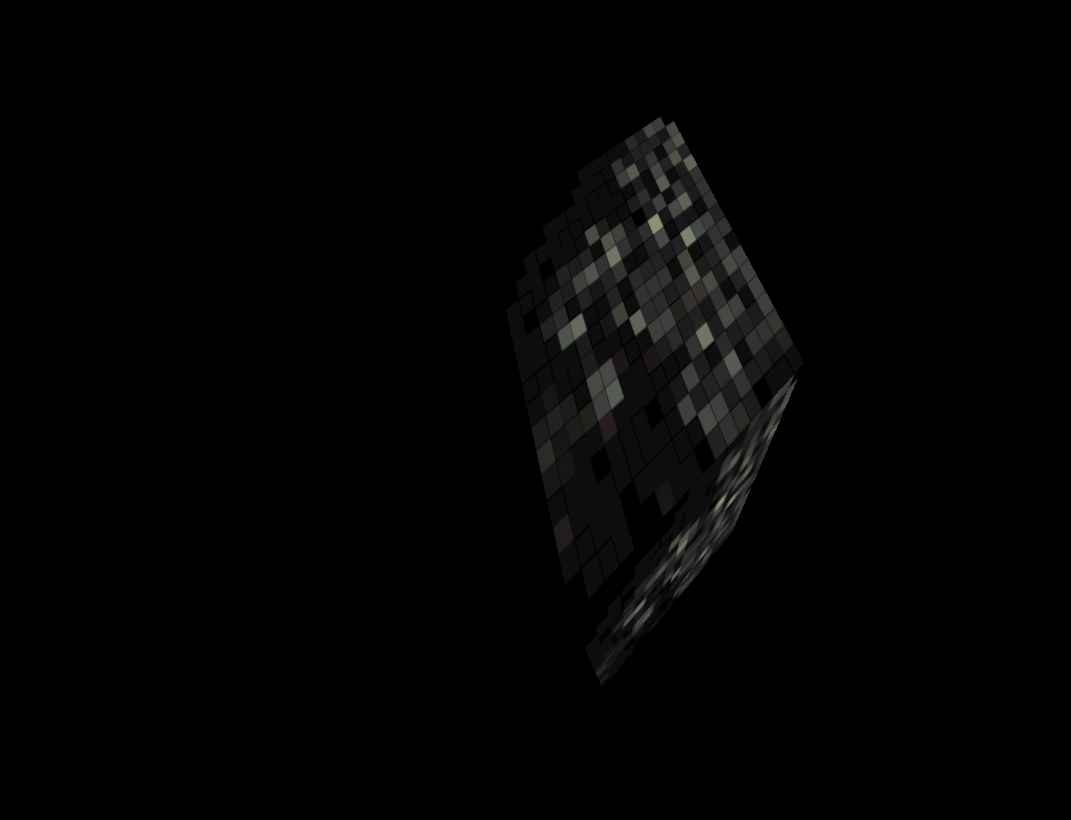
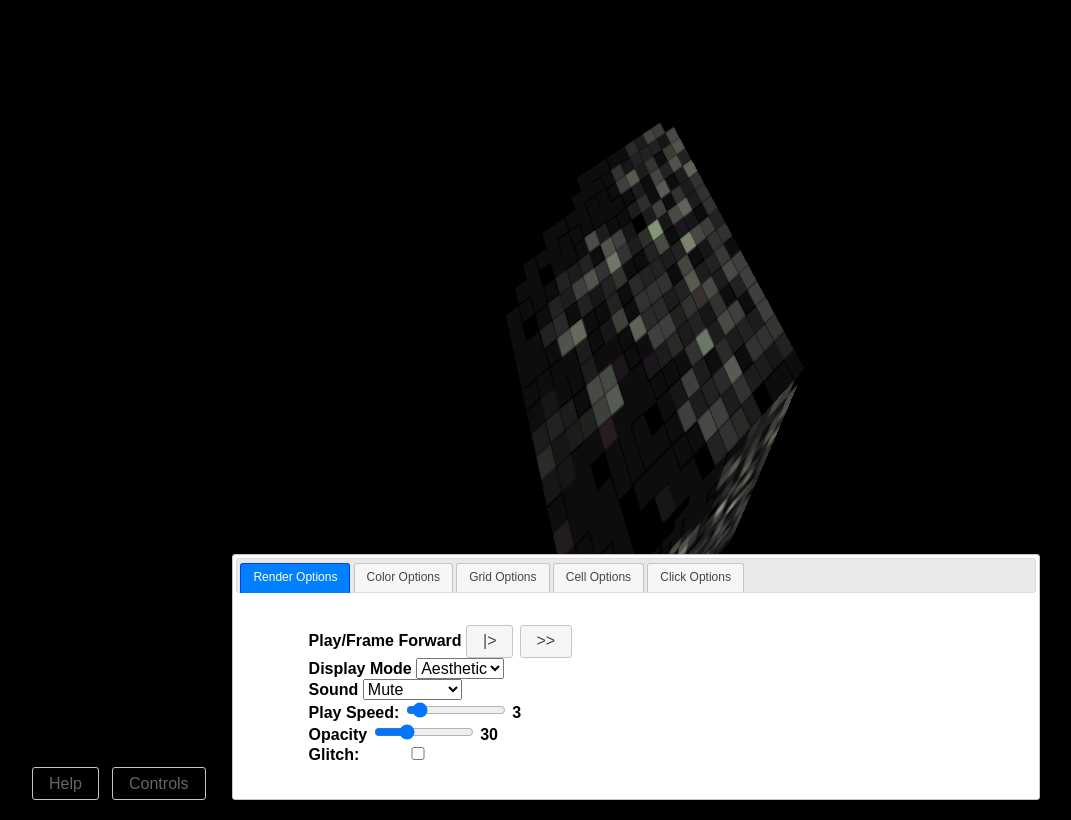
Before and after one commit to lucaskern/590Proj1, a plain HTML site: page index.html in a window 1280 px wide. Shown: the whole page, without its empty margins (8-1079 px from the left). Drawn offline with nearby package versions, Linux system fonts and the light colour scheme; animation ran at ten frames a second.

Commit message:
Fixed controls and three js canvas placement/layering.

```diff
--- a/bundle.js
+++ b/bundle.js
@@ -2,7 +2,7 @@
 $( function() {
     $( "#tabs" ).tabs();
 
-    $( "canvas" ).fadeIn( 1000, function() {});
+    //$( "canvas" ).fadeIn( 1000, function() {});
 
     $("#controls-toggle").click(function() {
         $("#tabs").slideToggle( "slow", function() {});
@@ -89,6 +89,7 @@ const app = {
         this.renderer = new THREE.WebGLRenderer();
         this.renderer.setSize(window.innerWidth, window.innerHeight);
         document.body.appendChild(this.renderer.domElement);
+        this.renderer.domElement.id = 'threeCan';
 
         this.scene = new THREE.Scene();
 
--- a/controls.js
+++ b/controls.js
@@ -1,7 +1,7 @@
 $( function() {
     $( "#tabs" ).tabs();
 
-    $( "canvas" ).fadeIn( 1000, function() {});
+    //$( "canvas" ).fadeIn( 1000, function() {});
 
     $("#controls-toggle").click(function() {
         $("#tabs").slideToggle( "slow", function() {});
--- a/index.html
+++ b/index.html
@@ -10,15 +10,18 @@
       overflow: hidden;
     }
 
-    body > canvas:nth-child(7) {
-      position: absolute;
+    #twoCan {
+      display: none;
+    }
+
+    #threeCan {
       top: 0px;
     }
 
     canvas {
       padding: 0;
       margin: 10px auto auto auto;
-      display: none;
+
       border: 2px solid black;
     }
 
@@ -96,7 +99,7 @@
   <link rel="stylesheet" href="https://ajax.googleapis.com/ajax/libs/jqueryui/1.12.1/themes/smoothness/jquery-ui.css"> </head>
 
 <body>
-  <canvas></canvas>
+  <canvas id="twoCan"></canvas>
   <div class="controls">
     <ul>
       <li>
--- a/main.js
+++ b/main.js
@@ -51,6 +51,7 @@ const app = {
         this.renderer = new THREE.WebGLRenderer();
         this.renderer.setSize(window.innerWidth, window.innerHeight);
         document.body.appendChild(this.renderer.domElement);
+        this.renderer.domElement.id = 'threeCan';
 
         this.scene = new THREE.Scene();
 
```
